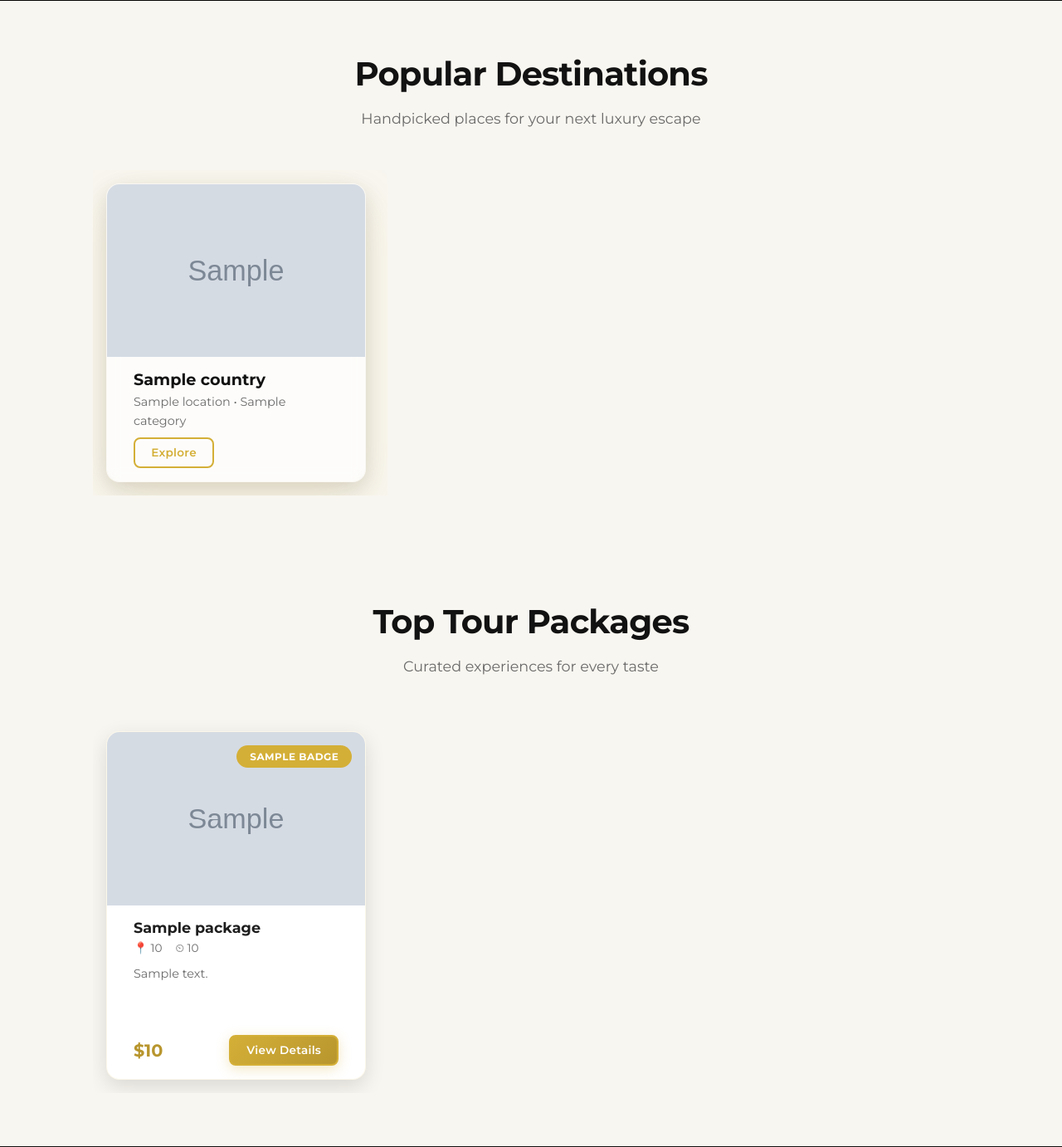
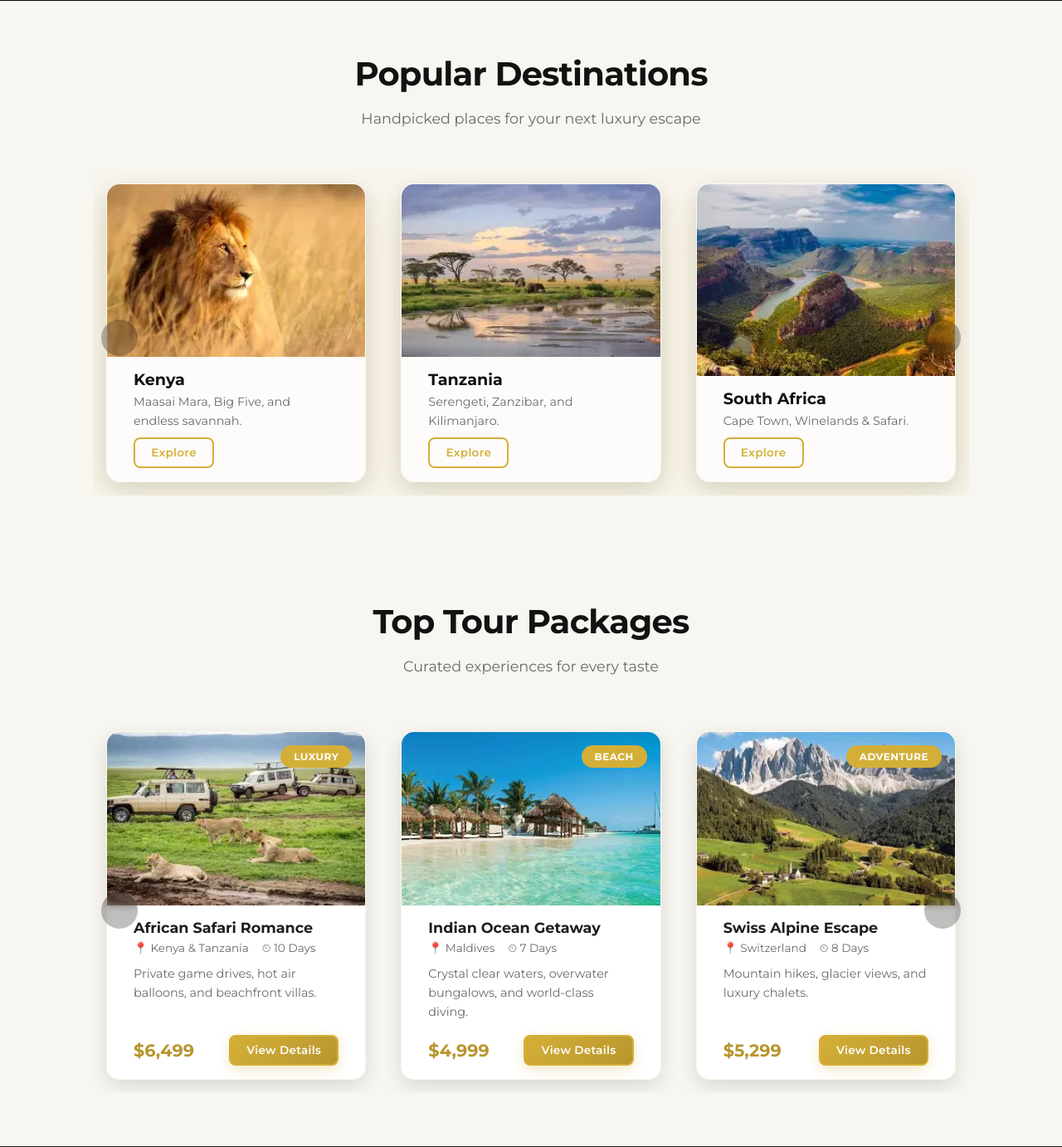
Before and after one commit to jordantradesxau-alt/shidow, a Flask app: page / in a window 1280 px wide. Shown: the part 1012-2394 px from the top of the page at 83% size. Run offline with Flask 3, Linux system fonts and the light colour scheme; grey boxes marked "Sample" are stand-in pictures; a database or web service that is not in the repository returns one stand-in record (values such as "Sample title"); some libraries are stand-ins or nearby versions.

Commit message:
Update index.html

```diff
--- a/templates/index.html
+++ b/templates/index.html
@@ -203,8 +203,11 @@
           {% for dest in featured_destinations %}
           <li class="dest-slide" data-aos="fade-up" data-aos-delay="{{ loop.index0 * 100 }}">
             <div class="dest-card">
-              {% set image_path = dest.cover_image if dest.cover_image else 'placeholder.jpg' %}
-              <div class="dest-image" style="background-image: url('{{ url_for('static', filename='images/' + image_path) }}');"></div>
+              {% if dest.cover_image %}
+                  <div class="dest-image" style="background-image: url('{{ dest.cover_image }}');"></div>
+              {% else %}
+                  <div class="dest-image" style="background-image: url('{{ url_for('static', filename='images/placeholder.jpg') }}');"></div>
+              {% endif %}
               <div class="dest-info">
                 <h3>{{ dest.country }}</h3>
                 <p>{{ dest.location }} &bull; {{ dest.category }}</p>
@@ -283,8 +286,11 @@
           {% for pkg in featured_packages %}
           <li class="package-slide">
             <div class="package-card" data-aos="zoom-in" data-aos-delay="{{ loop.index0 * 100 }}">
-              {% set pkg_image = pkg.image if pkg.image else 'placeholder-package.jpg' %}
-              <div class="package-image" style="background-image: url('{{ url_for('static', filename='images/' + pkg_image) }}');">
+              {% if dest.cover_image %}
+                  <div class="dest-image" style="background-image: url('{{ dest.cover_image }}');"></div>
+              {% else %}
+                  <div class="dest-image" style="background-image: url('{{ url_for('static', filename='images/placeholder.jpg') }}');"></div>
+              {% endif %}
                 <span class="package-badge">{{ pkg.badge }}</span>
               </div>
               <div class="package-content">
```
